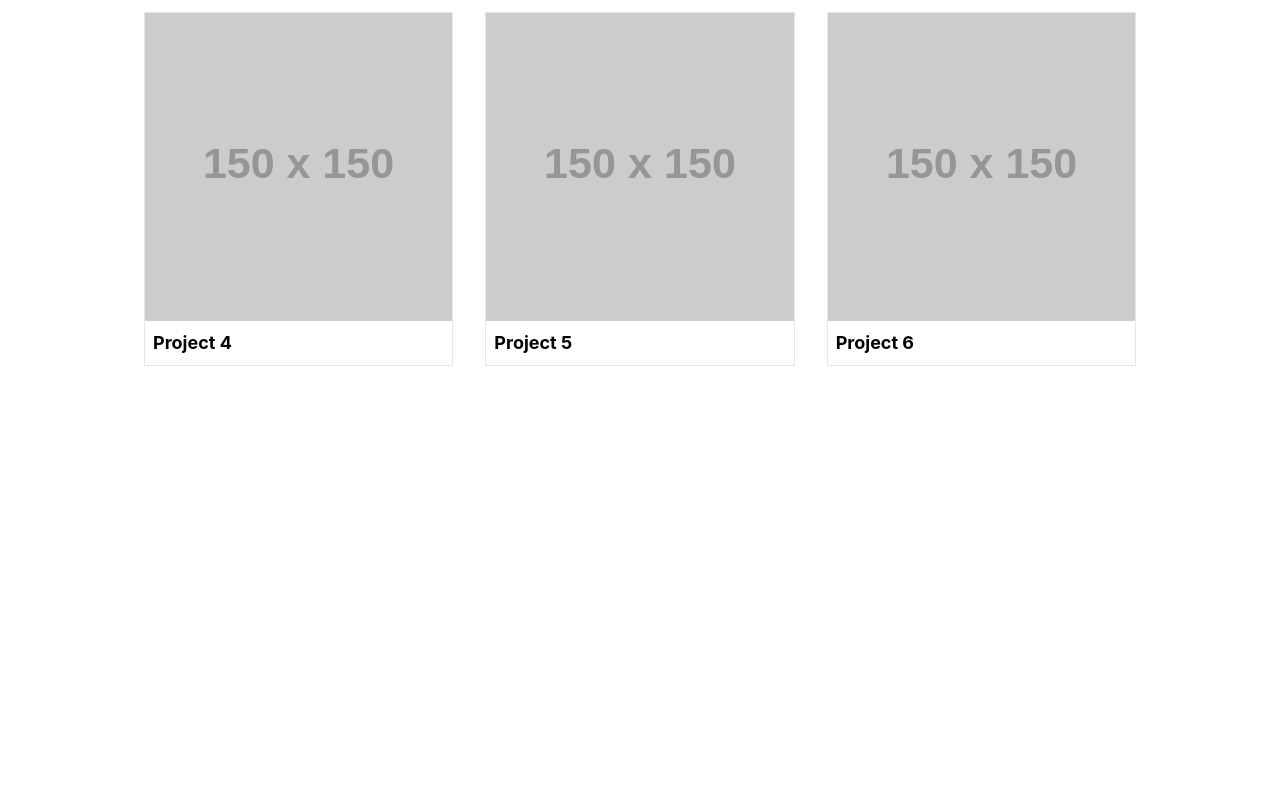
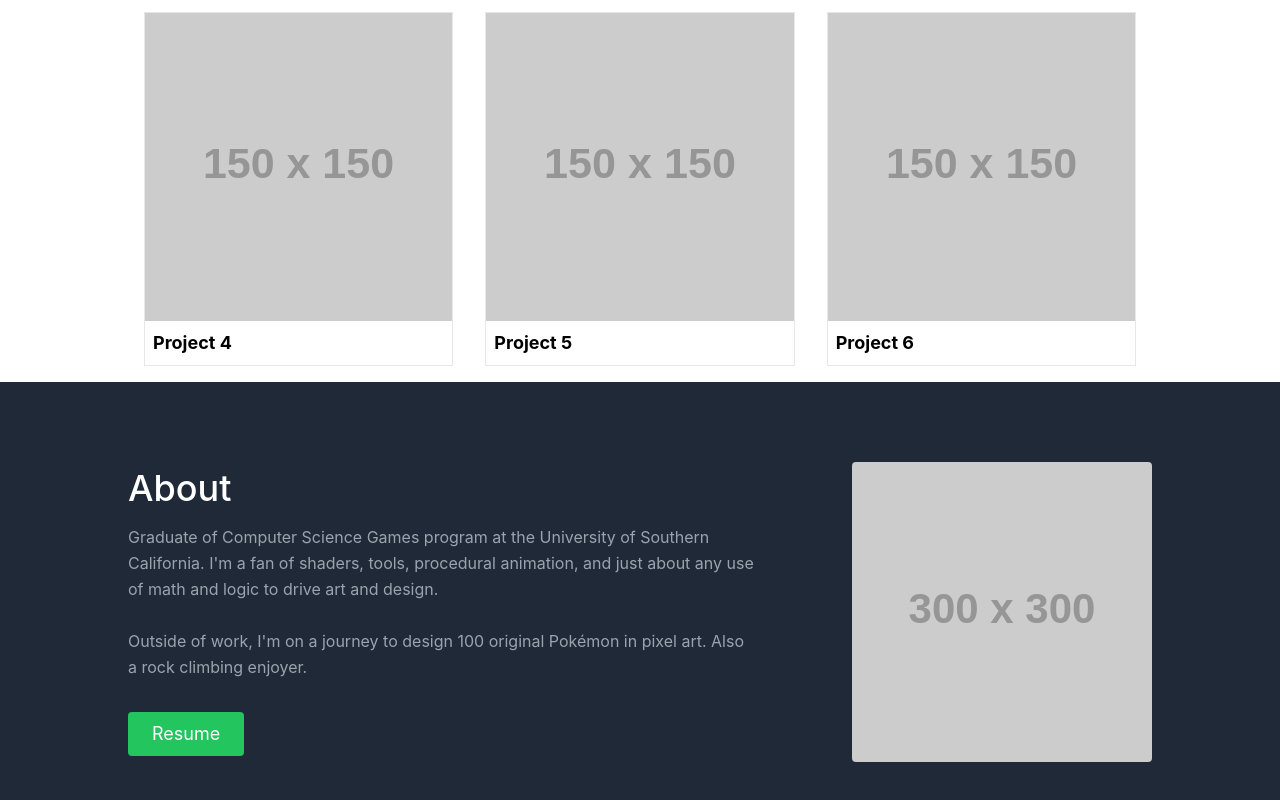
Before and after one commit to wayneyip/wayneyip.github.io, a React (Create React App) app: page /about in a window 1280 px wide. Shown: the part 617-1417 px from the top of the page. Before the commit the page ends 999 px from the top, so only its background shows below. Built offline with nearby package versions, Linux system fonts and the light colour scheme.

Commit message:
Block out About section

```diff
--- a/src/components/About.js
+++ b/src/components/About.js
@@ -1,4 +1,31 @@
 export default function About()
 {
-
+	return (
+		<div className="bg-gray-800">
+			<div className="container max-w-screen-lg mx-auto flex py-20 md:flex-row flex-col items-center">
+	      <div className="lg:flex-grow md:w-1/2 lg:pr-24 md:pr-16 flex flex-col md:items-start md:text-left mb-16 md:mb-0 items-center text-center">
+	        <h1 className="title-font sm:text-4xl text-3xl mb-4 font-medium text-white">
+	          About
+	        </h1>
+	        <p className="mb-8 text-gray-400 leading-relaxed">
+	          Graduate of Computer Science Games program at the University of Southern California. I'm a fan of shaders, tools, procedural animation, and just about any use of math and logic to drive art and design.
+	          <br/>
+	          <br/>Outside of work, I'm on a journey to design 100 original Pokémon in pixel art. Also a rock climbing enjoyer.
+	        </p>
+          <a
+            href="#contact"
+            className="inline-flex text-white bg-green-500 border-0 py-2 px-6 focus:outline-none hover:bg-green-600 rounded text-lg">
+            Resume
+          </a>
+	      </div>
+	      <div className="">
+	        <img
+	          className="object-cover object-center rounded"
+	          alt="hero"
+	          src="https://via.placeholder.com/300"
+	        />
+	      </div>
+	    </div>
+    </div>
+	)
 }
```
